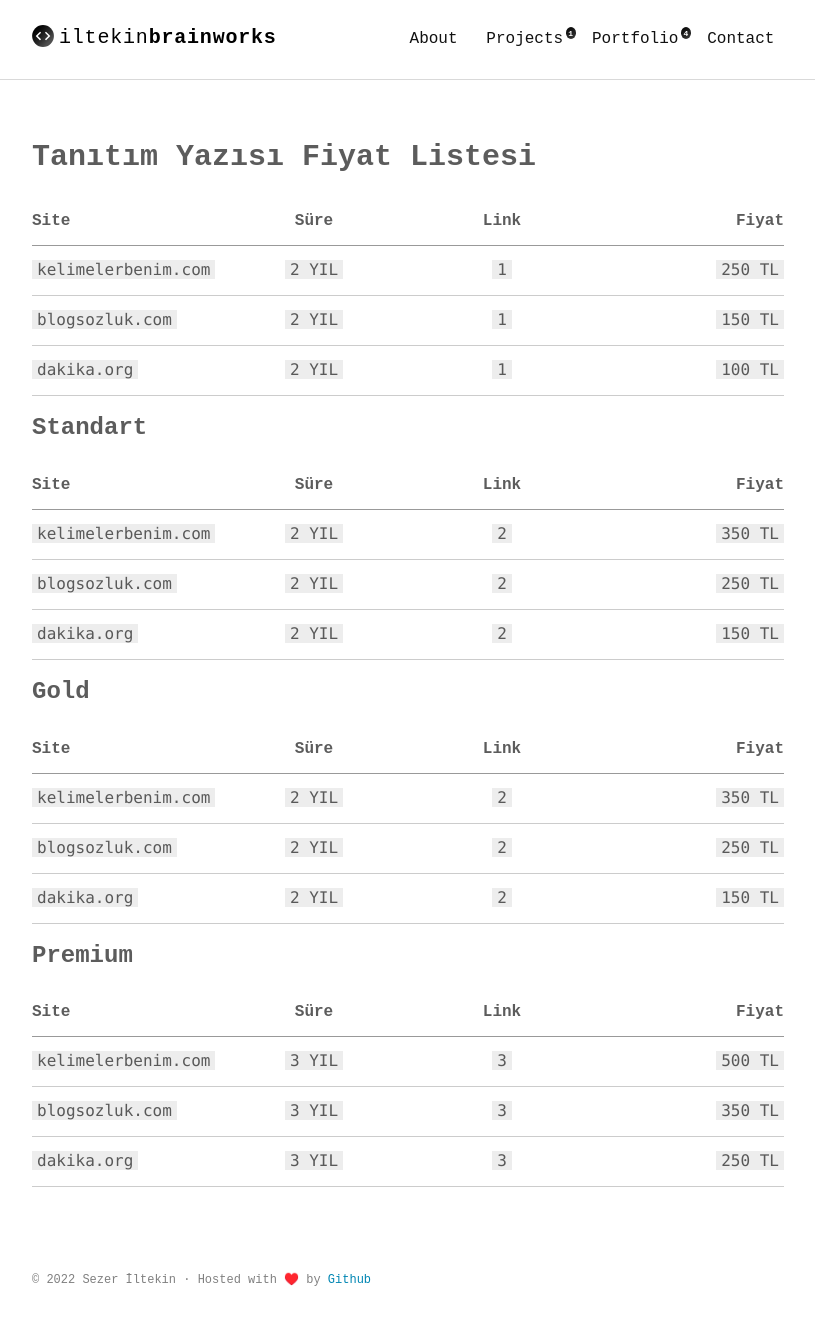
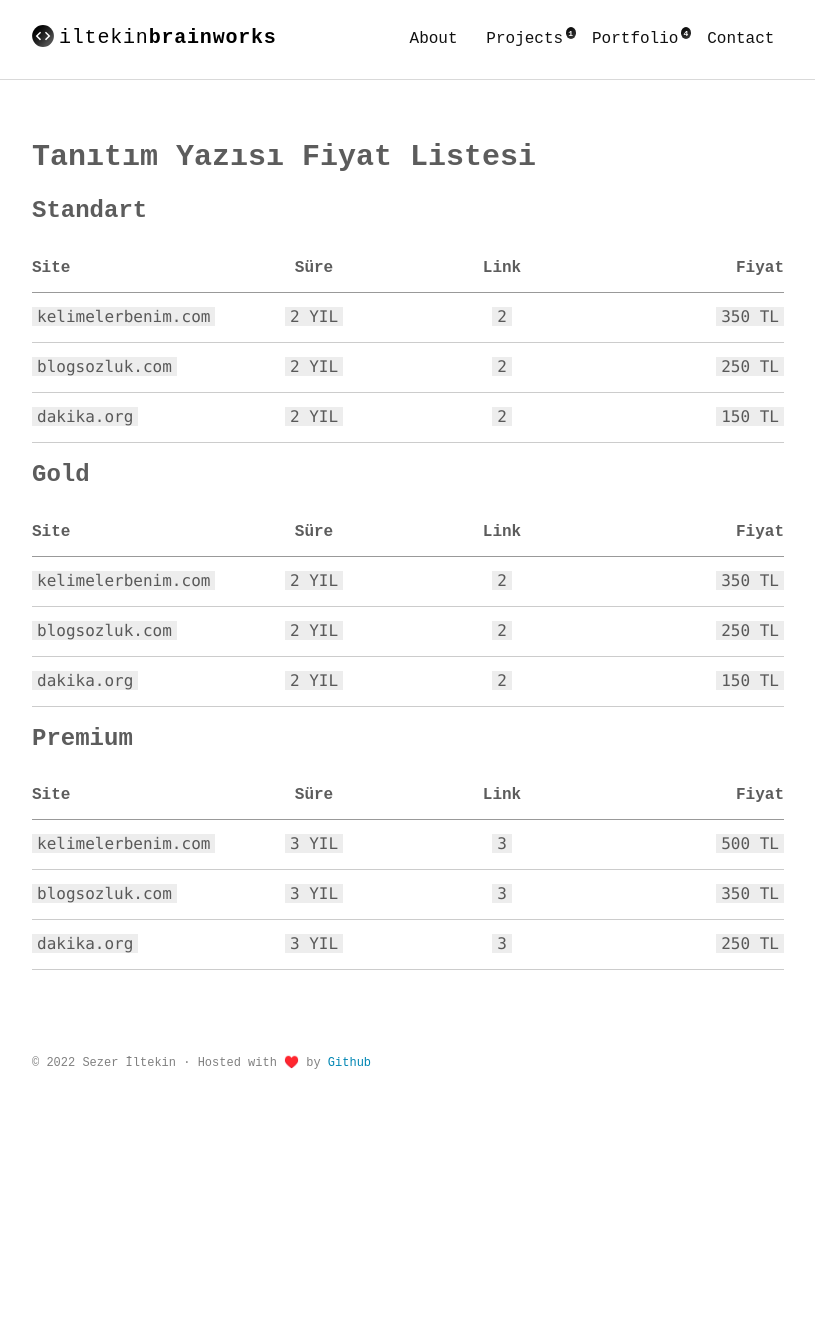
Before and after one commit to iltekin/iltekin.github.io, a Jekyll site: the page built from tanitim-yazisi-fiyat-listesi.md, in a window 1280 px wide. Shown: the whole page, without its empty margins (232-1047 px from the left). Built offline with Jekyll 4.4.1, drawn with Linux system fonts in a browser that asks for light colours; some web fonts are replaced; after the commit the page ends 1120 px from its top, so only the background shows below that.

Commit message:
post updated

```diff
--- a/tanitim-yazisi-fiyat-listesi.md
+++ b/tanitim-yazisi-fiyat-listesi.md
@@ -3,12 +3,6 @@ layout: page
 title: Tanıtım Yazısı Fiyat Listesi
 permalink: /tanitim-yazisi-fiyat-listesi/
 ---
-
-| Site                 	|   Süre  	| Link 	|    Fiyat 	|
-|----------------------	|:-------:	|:----:	|---------:	|
-| `kelimelerbenim.com` 	| `2 YIL` 	|  `1` 	| `250 TL` 	|
-| `blogsozluk.com`     	| `2 YIL` 	|  `1` 	| `150 TL` 	|
-| `dakika.org`         	| `2 YIL` 	|  `1` 	| `100 TL` 	|
 
 ### Standart
 
```
